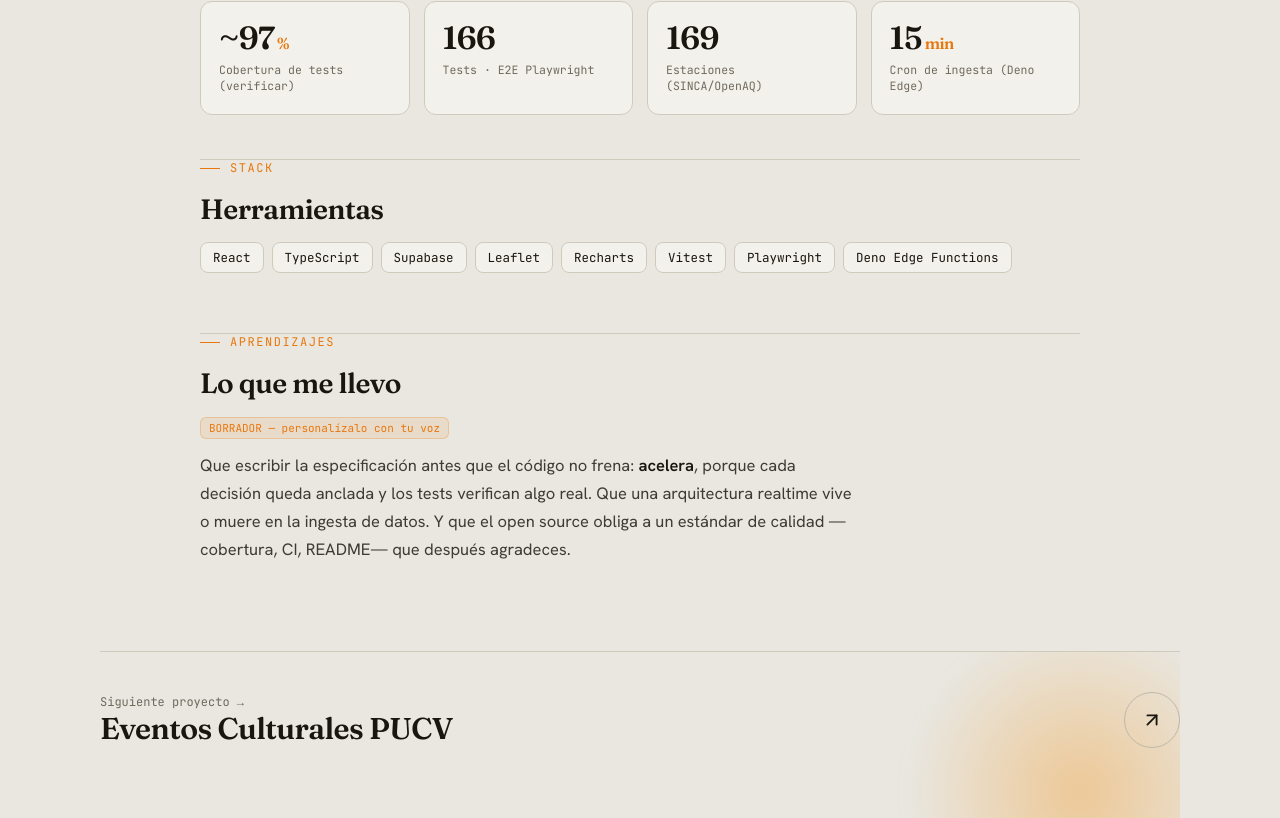
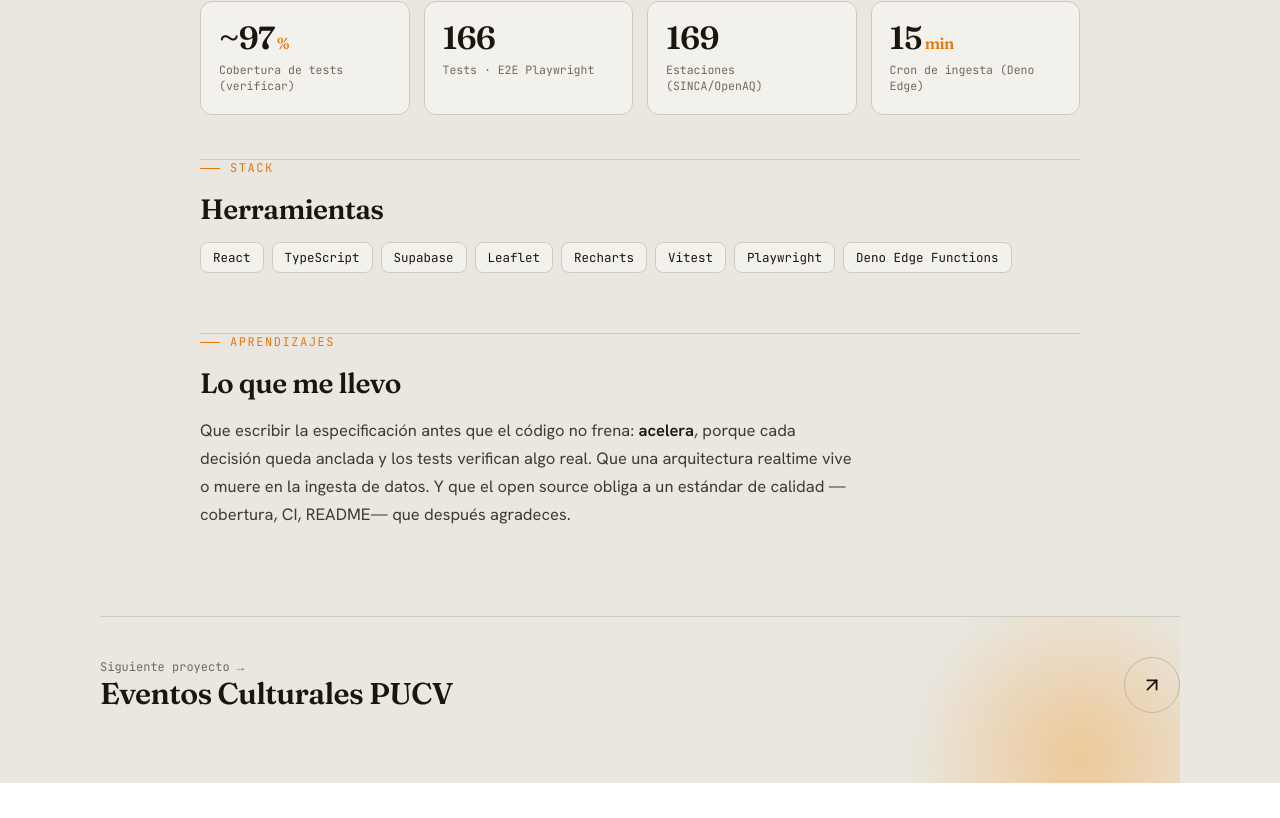
Before and after one commit to Homzk/Portfolio, a React (Vite) app: page /proyecto/airvision in a window 1280 px wide. Shown: the part 2891-3709 px from the top of the page. After the commit the page ends 3674 px from the top, so only its background shows below. Built offline with nearby package versions, Linux system fonts and the light colour scheme.

Commit message:
polish: drop DRAFT badge from case-study takeaways; personalize CulturaPUCV
Remove the 'BORRADOR/DRAFT — make it yours' marker from the Takeaways
section of every case study (and its now-unused labels). Rewrite the
CulturaPUCV takeaway in a personal first-person voice.

```diff
--- a/src/data/caseStudies.js
+++ b/src/data/caseStudies.js
@@ -16,7 +16,6 @@ export const CASE_LABELS = {
     rol: "Rol", cliente: "Cliente", anio: "Año",
     eContext: "Contexto", eProblem: "El problema", eRole: "Mi rol", eSolution: "La solución",
     eDecisions: "Decisiones técnicas — el porqué", eResults: "Resultados", eStack: "Stack", eLearnings: "Aprendizajes",
-    draft: "BORRADOR — personalízalo con tu voz",
     next: "Siguiente proyecto →", notFound: "Caso de estudio no encontrado",
   },
   en: {
@@ -24,7 +23,6 @@ export const CASE_LABELS = {
     rol: "Role", cliente: "Client", anio: "Year",
     eContext: "Context", eProblem: "The problem", eRole: "My role", eSolution: "The solution",
     eDecisions: "Technical decisions — the why", eResults: "Results", eStack: "Stack", eLearnings: "Takeaways",
-    draft: "DRAFT — make it yours",
     next: "Next project →", notFound: "Case study not found",
   },
 };
@@ -348,8 +346,8 @@ export const CASES = {
     ],
     stack: ["FlutterFlow", "Flutter", "Dart", "Supabase", "PostgreSQL"],
     learnings: {
-      es: "Que centralizar un proceso disperso vale tanto por los <b>datos</b> que captura como por la herramienta en sí: la asistencia por QR no solo agiliza la puerta, también alimenta decisiones. Que comparar las alternativas antes de elegir el stack evita casarse con la primera opción. Y que una <b>v1.0 honesta</b> —con lo que falta anotado— es mejor que prometer un producto terminado.",
-      en: "That centralizing a fragmented process is worth as much for the <b>data</b> it captures as for the tool itself: QR attendance not only speeds up the door, it also feeds decisions. That comparing the alternatives before picking the stack avoids marrying the first option. And that an <b>honest v1.0</b> —with the gaps written down— beats promising a finished product.",
+      es: "CulturaPUCV fue uno de mis mayores retos: era mi <b>proyecto de título</b> y, a la vez, una aplicación real para mi propia universidad. Aun así, disfruté cada etapa — desde la primera <b>recolección de requerimientos</b> hasta la presentación final.",
+      en: "CulturaPUCV was one of my biggest challenges: it was my <b>capstone</b> and, at the same time, a real application for my own university. Even so, I enjoyed every stage — from the first <b>requirements-gathering</b> session to the final presentation.",
     },
   },
 };
--- a/src/pages/CaseStudy.jsx
+++ b/src/pages/CaseStudy.jsx
@@ -121,7 +121,6 @@ export default function CaseStudy() {
       <div className="container sec">
         <div className="eyebrow">{L.eLearnings}</div>
         <h2>{lang === "es" ? "Lo que me llevo" : "What I take away"}</h2>
-        <span className="draft">{L.draft}</span>
         <p {...html(c.learnings[lang])} />
       </div>
 
```
